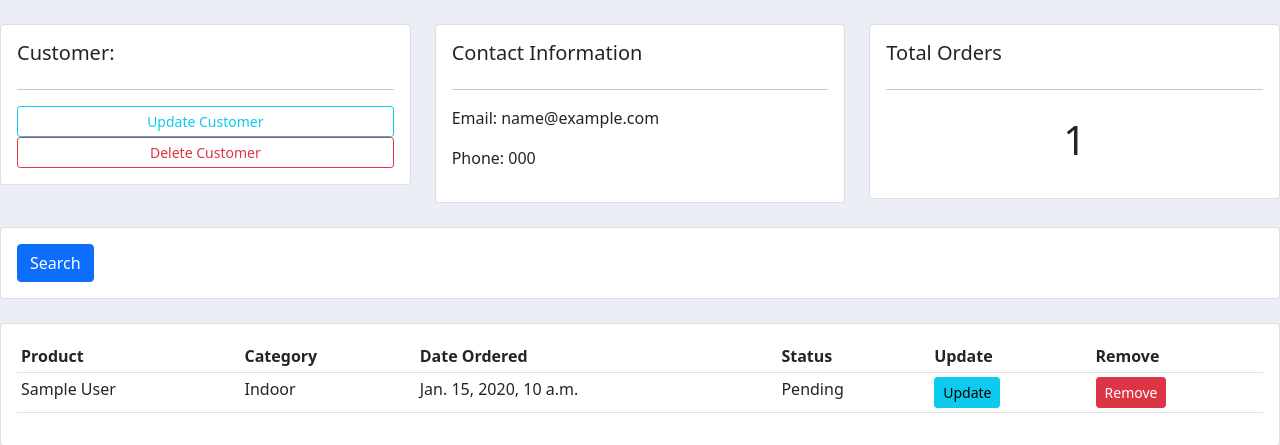
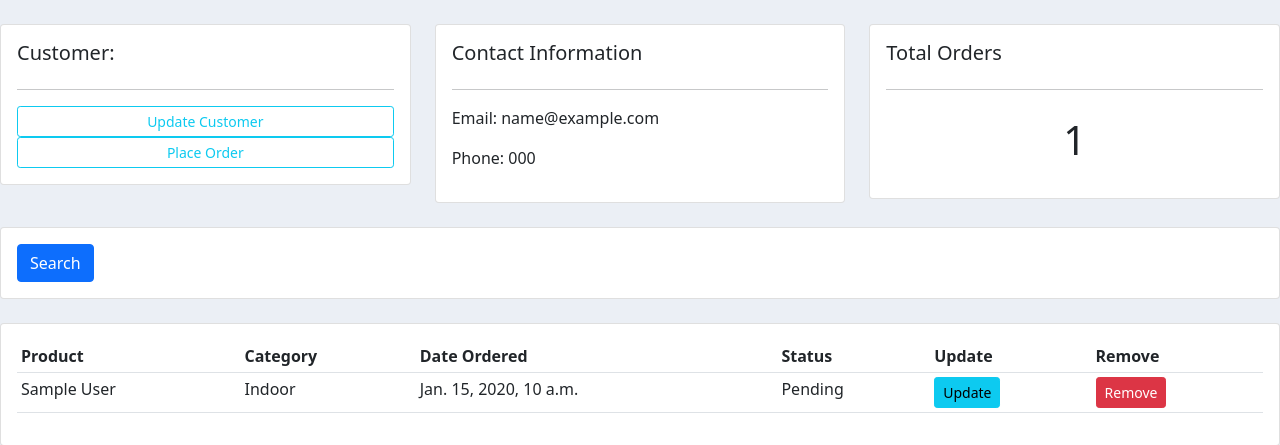
Before and after one commit to StivnNkolov/crm_ivy_django, a Django app: page /customer/1/ in a window 1280 px wide. Shown: the part 59-504 px from the top of the page. Run offline with Django 4.2, Linux system fonts and the light colour scheme; tables that the repository leaves empty hold one stand-in row (values such as "Sample post"); some libraries are stand-ins or nearby versions.

Commit message:
created inline forms

```diff
--- a/crm_ivy_django/accounts/urls.py
+++ b/crm_ivy_django/accounts/urls.py
@@ -7,7 +7,7 @@ urlpatterns = [
     path('products/', products, name='products'),
     path('customer/<int:pk>/', customer, name='customers'),
 
-    path('order_create/', order_create, name='order create'),
+    path('order_create/<int:pk>/', order_create, name='order create'),
     path('order_edit/<int:pk>/', order_edit, name='order edit'),
     path('order_delete/<int:pk>/', order_delete, name='order delete'),
 ]
--- a/crm_ivy_django/accounts/views.py
+++ b/crm_ivy_django/accounts/views.py
@@ -1,3 +1,4 @@
+from django.forms import inlineformset_factory
 from django.http import HttpResponse
 from django.shortcuts import render, redirect
 
@@ -46,17 +47,24 @@ def customer(request, pk):
     return render(request, 'accounts/customer.html', context)
 
 
-def order_create(request):
-    form = OrderCreateUpdateForm()
+def order_create(request, pk):
+    # form = OrderCreateUpdateForm()
+    formset_factory = inlineformset_factory(Customer, Order, fields=('products', 'status'))
+    current_customer = Customer.objects.get(id=pk)
+    formset = formset_factory(queryset=Order.objects.none(), instance=current_customer)
+    # form.initial = {
+    #     'customer': current_customer,
+    # }
 
     if request.method == 'POST':
-        form = OrderCreateUpdateForm(request.POST)
-        if form.is_valid():
-            form.save()
+        formset = formset_factory(request.POST, instance=current_customer)
+        if formset.is_valid():
+            formset.save()
             return redirect('index')
 
     context = {
-        'form': form,
+        'formset': formset,
+        'current_customer': current_customer,
     }
     return render(request, 'accounts/order_create_update.html', context)
 
--- a/templates/accounts/customer.html
+++ b/templates/accounts/customer.html
@@ -8,7 +8,7 @@
                 <h5>Customer:</h5>
                 <hr>
                 <a class="btn btn-outline-info  btn-sm btn-block" href="">Update Customer</a>
-                <a class="btn btn-outline-danger  btn-sm btn-block" href="">Delete Customer</a>
+                <a class="btn btn-outline-info  btn-sm btn-block" href="{% url 'order create' current_customer.id %}">Place Order</a>
 
             </div>
         </div>
--- a/templates/accounts/dashboard.html
+++ b/templates/accounts/dashboard.html
@@ -30,7 +30,6 @@
             <h5>LAST 5 ORDERS</h5>
             <hr>
             <div class="card card-body">
-                <a class="btn btn-primary  btn-sm btn-block" href="{% url 'order create' %}">Create Order</a>
                 <table class="table table-sm">
                     <tr>
                         <th>Product</th>
--- a/templates/accounts/order_create_update.html
+++ b/templates/accounts/order_create_update.html
@@ -7,7 +7,11 @@
             <div class="card card-body">
                 <form action="" method="POST">
                     {% csrf_token %}
-                    {{ form }}
+                    {{ formset.management_form }}
+                    {% for form in formset %}
+                        {{ form }}
+                        <hr>
+                    {% endfor %}
                     <input type="submit">
                 </form>
             </div>
```
